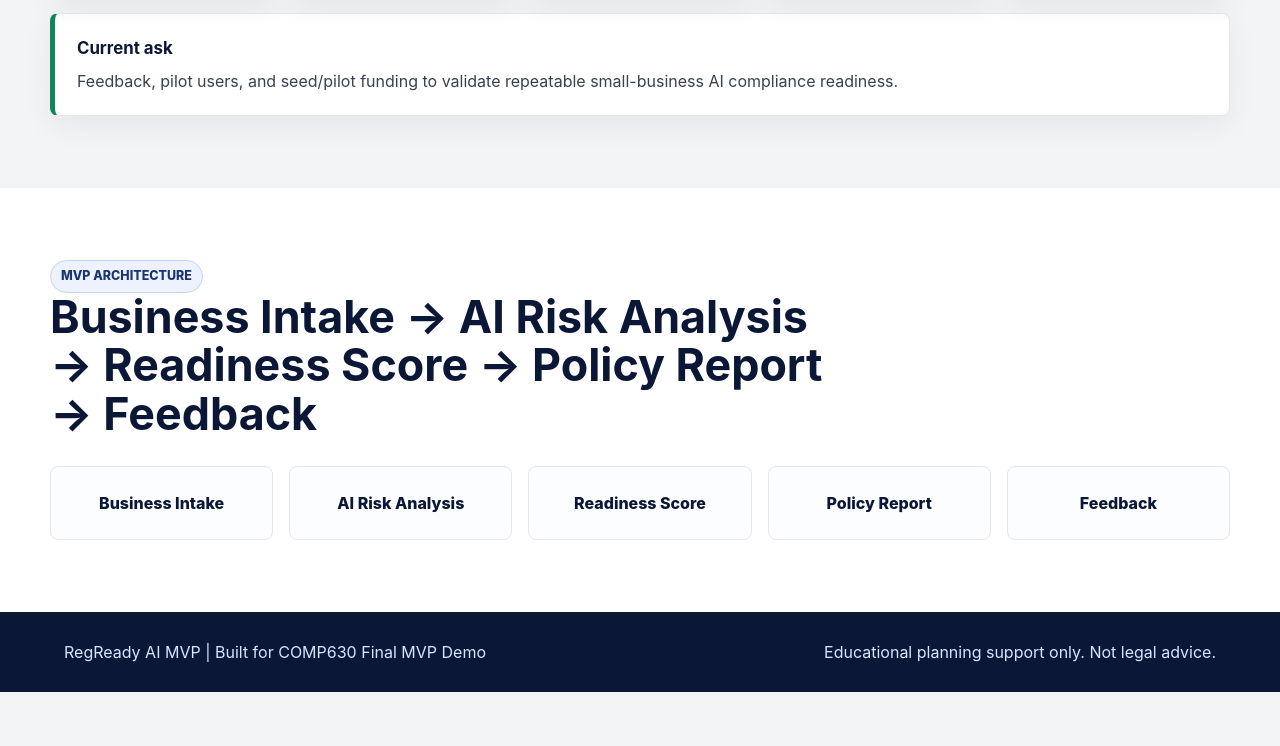
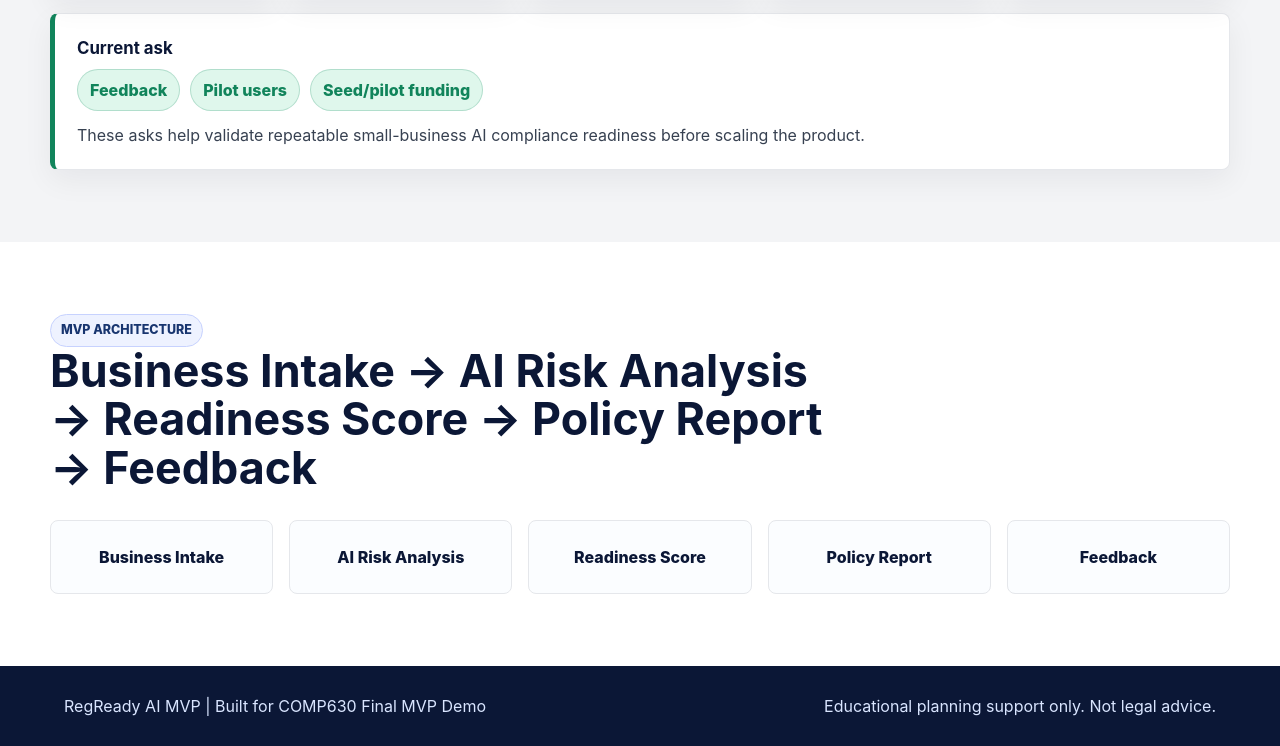
Before and after one commit to mitulpatel123/regready-ai, a website: page public/index.html in a window 1280 px wide. Shown: the part 5612-6358 px from the top of the page. Before the commit the page ends 6304 px from the top, so only its background shows below. Drawn offline with Linux system fonts and the light colour scheme; no server answers.

Commit message:
Clarify pilot ask section

```diff
--- a/public/index.html
+++ b/public/index.html
@@ -540,9 +540,14 @@
         </div>
         <div class="ask-panel">
           <h3>Current ask</h3>
+          <div class="ask-list" aria-label="Current ask">
+            <span>Feedback</span>
+            <span>Pilot users</span>
+            <span>Seed/pilot funding</span>
+          </div>
           <p>
-            Feedback, pilot users, and seed/pilot funding to validate repeatable
-            small-business AI compliance readiness.
+            These asks help validate repeatable small-business AI compliance
+            readiness before scaling the product.
           </p>
         </div>
       </section>
--- a/public/style.css
+++ b/public/style.css
@@ -1005,6 +1005,22 @@ textarea:focus {
   padding: 22px;
 }
 
+.ask-list {
+  display: flex;
+  flex-wrap: wrap;
+  gap: 10px;
+  margin-bottom: 12px;
+}
+
+.ask-list span {
+  border: 1px solid rgba(17, 132, 91, 0.22);
+  border-radius: 999px;
+  padding: 8px 12px;
+  background: var(--green-100);
+  color: var(--green-600);
+  font-weight: 850;
+}
+
 .ask-panel p {
   margin: 0;
   color: var(--gray-700);
```
